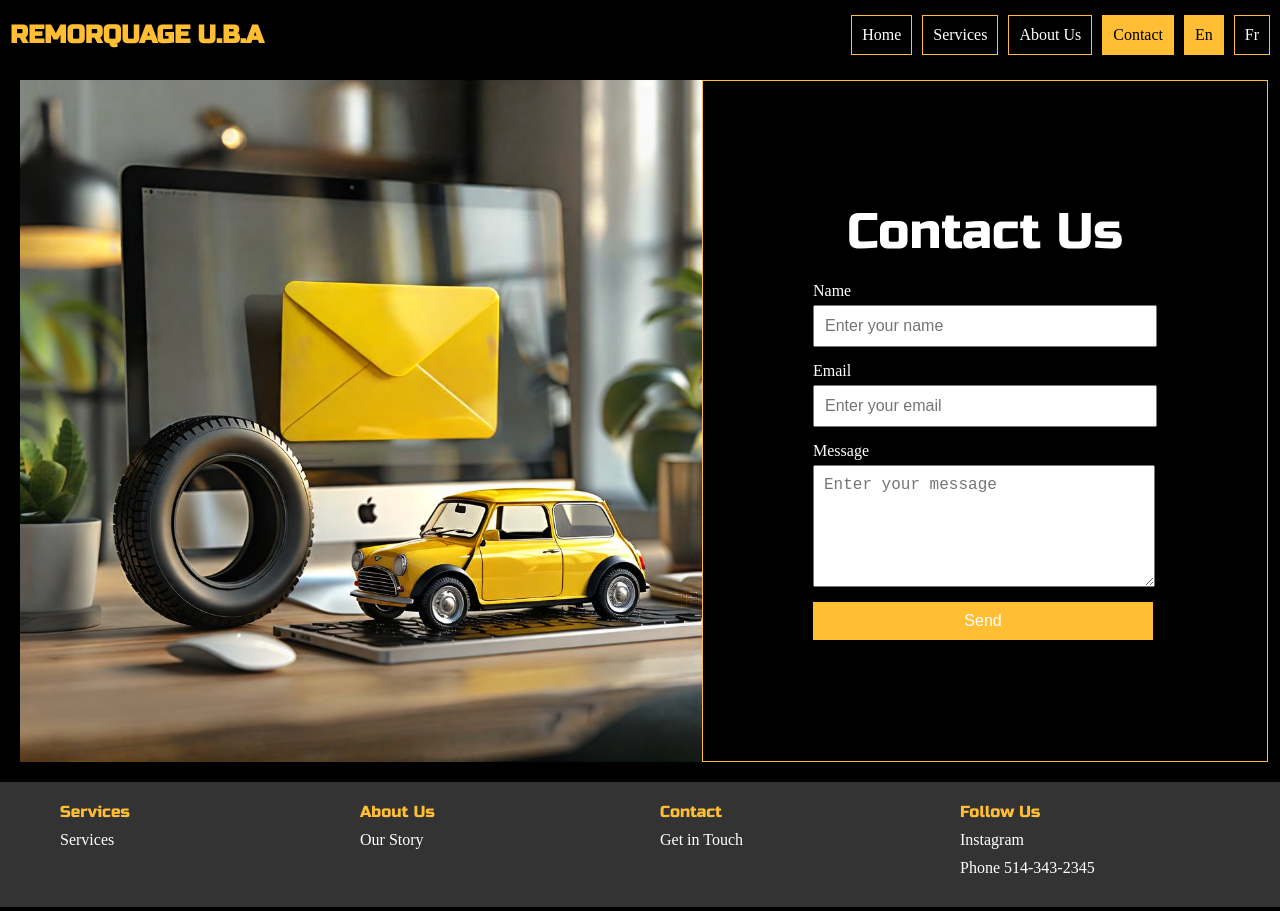
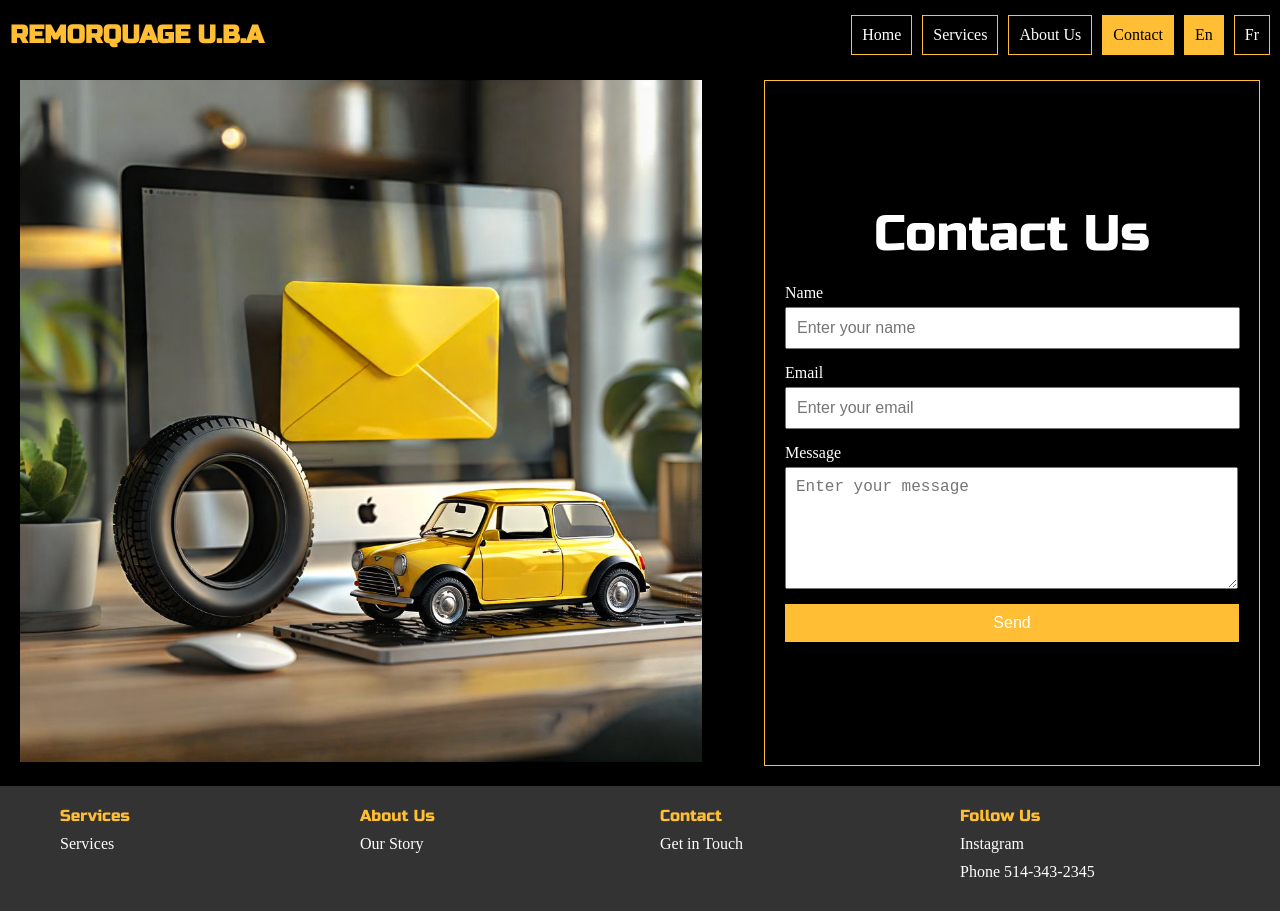
Before and after one commit to TeeCreates/Remorquage-U.B.A, a React (Create React App) app in the folder client/: page /contact in a window 1280 px wide. Built offline with nearby package versions, Linux system fonts and the light colour scheme.

Commit message:
email form complete

```diff
--- a/client/src/LanguageContext.js
+++ b/client/src/LanguageContext.js
@@ -89,7 +89,8 @@ const ourServicesObject = {
         car:{
             service:"Car Towing",
             description:"Let us give you a lift to your place at the same time of the request",
-        }
+        },
+        servicing:"Servicing Both Montreal and Laval"
     },
     fr: {
         flatTire : {
@@ -107,7 +108,8 @@ const ourServicesObject = {
         car:{
         service: "Remorquage de voiture",
         description: "Laissez-nous vous ramener chez vous en même temps que la demande",
-        }
+        },
+        servicing:"Desservir Montréal et Laval"
         }
 
 }
@@ -139,9 +141,10 @@ const aboutUsObject = {
       namePlaceholder: "Enter your name",
       emailPlaceholder: "Enter your email",
       messagePlaceholder: "Enter your message",
+      successMessage: "Your message has been sent successfully!",
     },
     fr: {
-      title: "Contactez-nous",
+      title: "Contactez-Nous",
       name: "Nom",
       email: "Courriel",
       message: "Message",
@@ -149,6 +152,7 @@ const aboutUsObject = {
       namePlaceholder: "Entrez votre nom",
       emailPlaceholder: "Entrez votre courriel",
       messagePlaceholder: "Entrez votre message",
+      successMessage: "Votre message a été envoyé avec succès !",
     }
   };
 
--- a/client/src/pages/Contact.js
+++ b/client/src/pages/Contact.js
@@ -1,20 +1,65 @@
-import React, { useState, useEffect, useContext } from "react";
+import React, { useState, useEffect, useContext, useRef } from "react";
 import styled from "styled-components";
 import CircularProgress from "@mui/material/CircularProgress";
 import contact from "../assets/contact.png";
 import Footer from "../Footer";
-import { LanguageContext } from "../LanguageContext"; // Adjust the import path as necessary
+import { LanguageContext } from "../LanguageContext";
+import emailjs from '@emailjs/browser';
 
 const Contact = () => {
   const [loading, setLoading] = useState(true);
   const { contactObject } = useContext(LanguageContext);
+  const [name, setName] = useState('');
+  const [email, setEmail] = useState('');
+  const [message, setMessage] = useState('');
+  const [submitted, setSubmitted] = useState(false); // Track form submission status
+  const form = useRef();
 
   useEffect(() => {
     setLoading(false);
   }, []);
 
+  useEffect(() => {
+    if (submitted) {
+      const timer = setTimeout(() => {
+        setSubmitted(false);
+      }, 5000); // Hide the banner after 5 seconds
+
+      return () => clearTimeout(timer);
+    }
+  }, [submitted]);
+
+  const sendEmail = (e) => {
+    e.preventDefault();
+    setLoading(true);
+
+    const serviceId = 'service_y4v291s';
+    const templateId = 'template_5ih7tps';
+    const publicKey = '-vWuhm-wyimkodNeL';
+
+    emailjs
+      .sendForm(serviceId, templateId, form.current, {
+        publicKey: publicKey,
+      })
+      .then((response) => {
+        console.log('Email sent successfully!', response);
+        // Clear the input fields
+        setName('');
+        setEmail('');
+        setMessage('');
+        setSubmitted(true); // Set submitted state to true
+      })
+      .catch((error) => {
+        console.error('Error sending email:', error);
+      })
+      .finally(() => {
+        setLoading(false); // Hide loading indicator
+      });
+  }
+
   return (
     <>
+      {submitted && <SuccessBanner>{contactObject.successMessage}</SuccessBanner>}
       {loading ? (
         <LoadingContainer>
           <CircularProgress style={{ color: "#FFBE33", zIndex: "99" }} />
@@ -22,20 +67,21 @@ const Contact = () => {
       ) : (
         <>
           <Wrapper>
-            <Image src={contact} alt="Contact" />
+            <ImageContainer>
+              <Image src={contact} alt="Contact" />
+            </ImageContainer>
             <FormWrapper>
-              <Form id="contact-form">
+              <Form id="contact-form" ref={form} onSubmit={sendEmail}>
                 <H1>{contactObject.title}</H1>
                 <Label>{contactObject.name}</Label>
-                <Input type="text" name="user_name" placeholder={contactObject.namePlaceholder} />
+                <Input type="text" name="user_name" placeholder={contactObject.namePlaceholder} onChange={(e) => setName(e.target.value)} value={name} />
                 <Label>{contactObject.email}</Label>
-                <Input type="email" name="user_email" placeholder={contactObject.emailPlaceholder} />
+                <Input type="email" name="user_email" placeholder={contactObject.emailPlaceholder} onChange={(e) => setEmail(e.target.value)} value={email} />
                 <Label>{contactObject.message}</Label>
-                <Textarea name="message" placeholder={contactObject.messagePlaceholder} />
+                <Textarea name="message" placeholder={contactObject.messagePlaceholder} onChange={(e) => setMessage(e.target.value)} value={message} />
                 <SubmitButton type="submit" value={contactObject.send} />
               </Form>
             </FormWrapper>
-
           </Wrapper>
           <Footer />
         </>
@@ -44,6 +90,28 @@ const Contact = () => {
   );
 };
 
+// Styled components
+const SuccessBanner = styled.div`
+  background-color: #4CAF50;
+  color: white;
+  padding: 10px;
+  text-align: center;
+  position: fixed;
+  top: 0;
+  left: 0;
+  right: 0;
+  z-index: 1000;
+  animation: slideDown 0.5s ease-out;
+
+  @keyframes slideDown {
+    from {
+      transform: translateY(-100%);
+    }
+    to {
+      transform: translateY(0);
+    }
+  }
+`;
 
 const LoadingContainer = styled.div`
   position: fixed;
@@ -56,26 +124,30 @@ const LoadingContainer = styled.div`
   align-items: center;
 `;
 
-const Image = styled.img`
-  width: 55%;
-
-  @media (max-width: 895px) {
-    width: 100%; /* Make the image take up more width on smaller screens */
-    margin: 0 auto;
-  }
-`;
-
 const Wrapper = styled.div`
   display: flex;
   justify-content: space-between;
-  z-index: 100; /* Ensure this is above any other elements */
+  z-index: 100;
   padding: 20px;
 
   @media (max-width: 895px) {
     flex-direction: column;
-    align-items: center; /* Center the items on smaller screens */
-    padding: 20px;
+    align-items: center;
   }
+`;
+
+const ImageContainer = styled.div`
+  width: 55%;
+
+  @media (max-width: 895px) {
+    width: 100%;
+    margin-bottom: 20px;
+  }
+`;
+
+const Image = styled.img`
+  width: 100%;
+  height: auto;
 `;
 
 const FormWrapper = styled.div`
@@ -83,29 +155,18 @@ const FormWrapper = styled.div`
   flex-direction: column;
   justify-content: center;
   border: 1px solid #ffbe33;
-  padding: 20px 80px;
-  margin-right: 10px;
+  padding: 20px;
+  width: 40%;
 
   @media (max-width: 895px) {
-    padding: 20px;
-    margin: 0;
-    width: 100%; /* Make the form wrapper take up full width */
+    width: 100%;
     box-sizing: border-box;
-    margin-top: 20px;
-
   }
 `;
 
 const Form = styled.form`
   display: flex;
   flex-direction: column;
-  margin: 0 30px;
-
-  @media (max-width: 895px) {
-    margin: 0;
-    padding: 30px;
-
-  }
 `;
 
 const Label = styled.label`
@@ -114,41 +175,29 @@ const Label = styled.label`
 
 const Input = styled.input`
   margin-bottom: 15px;
-  width: 320px;
   padding: 10px;
   font-size: 16px;
-  color: black; /* Set font color to black */
-
-  @media (max-width: 895px) {
-    width: 95%; /* Make input fields take up full width on smaller screens */
-  }
+  color: black;
+  width: 95%;
 `;
 
 const Textarea = styled.textarea`
   margin-bottom: 15px;
-  width: 320px;
   padding: 10px;
   font-size: 16px;
   height: 100px;
-  color: black; /* Set font color to black */
-
-  @media (max-width: 895px) {
-    width: 95%; /* Make textarea take up full width on smaller screens */
-  }
+  color: black;
+  width: 95%;
 `;
 
 const SubmitButton = styled.input`
   padding: 10px 20px;
   background-color: #ffbe33;
-  width: 340px;
   color: white;
   border: none;
   cursor: pointer;
   font-size: 16px;
-
-  @media (max-width: 895px) {
-    width: 100%; /* Make submit button take up full width on smaller screens */
-  }
+  width: 100%;
 `;
 
 const H1 = styled.span`
@@ -160,7 +209,7 @@ const H1 = styled.span`
   margin-bottom: 20px;
 
   @media (max-width: 768px) {
-    font-size: 36px; /* Adjust font size for smaller screens */
+    font-size: 36px;
   }
 `;
 
--- a/client/src/pages/Services.js
+++ b/client/src/pages/Services.js
@@ -216,7 +216,7 @@ justify-content: space-around;
 align-items: center;
 @media (max-width: 768px) {
   flex-direction: column;
-
+  margin-bottom: 30px;
   }
 `
 export default Services;
```
